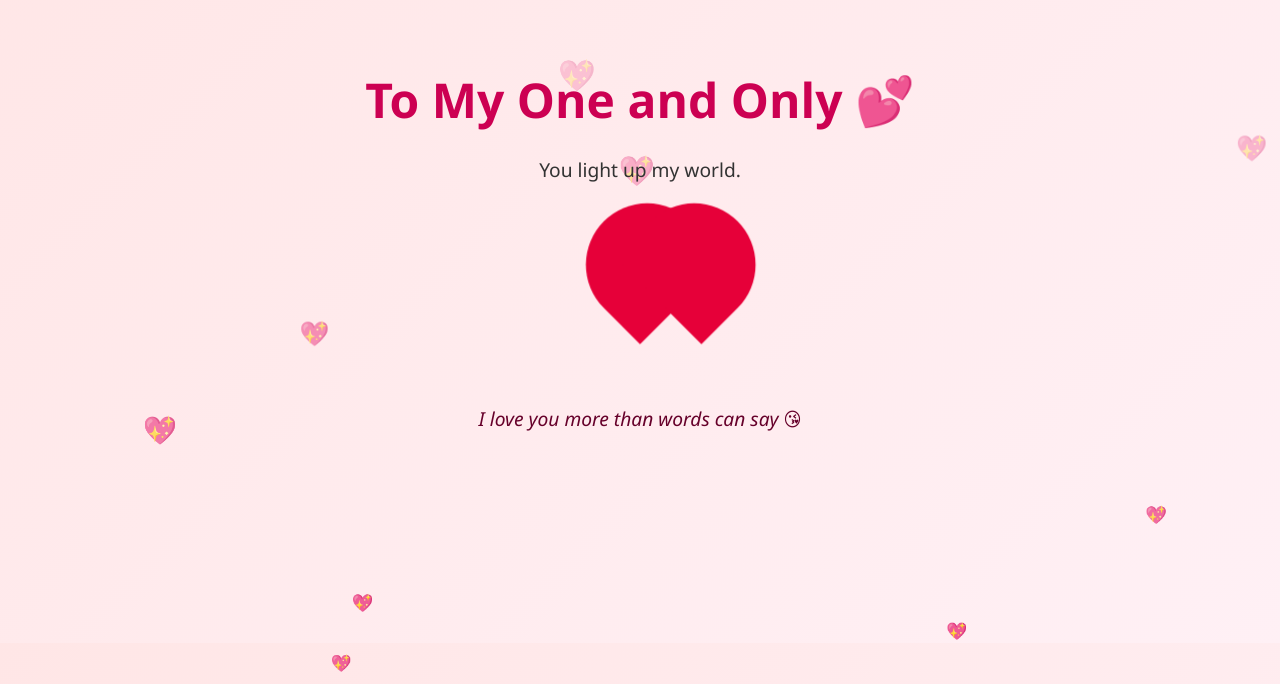
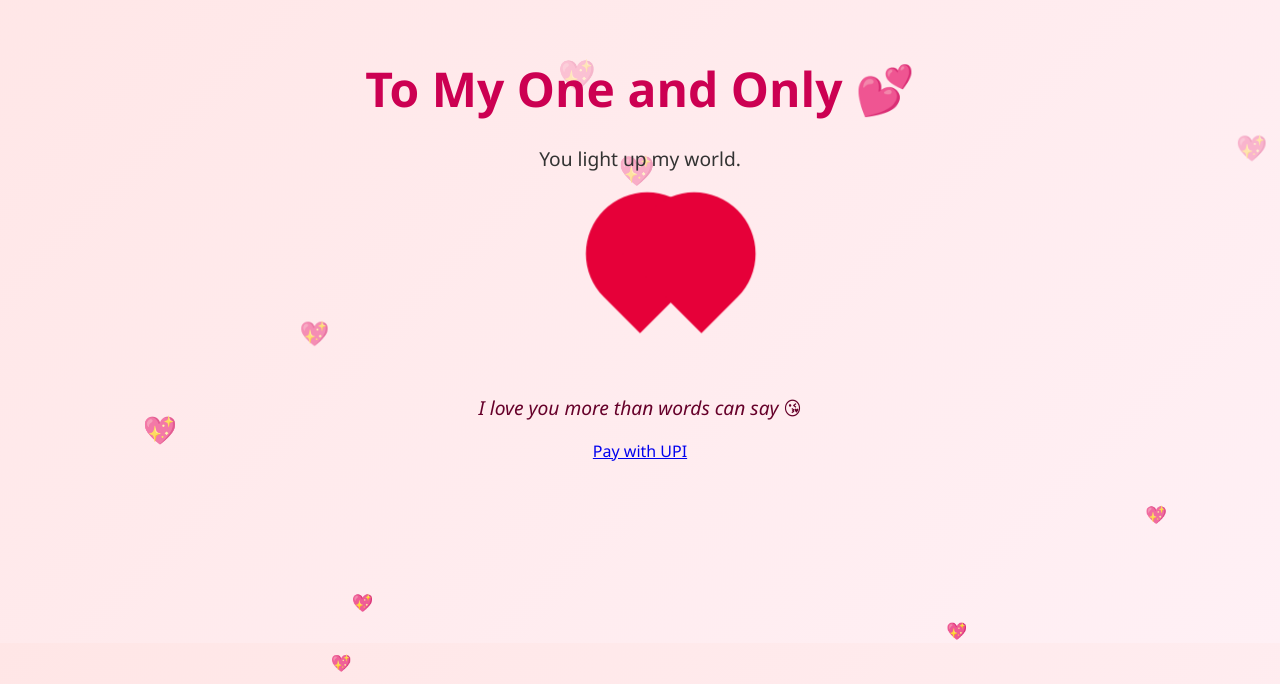
Before and after one commit to jay0308/my_love, a plain HTML site: page index.html in a window 1280 px wide. Shown: the part 157-841 px from the top of the page. Drawn offline with Linux system fonts and the light colour scheme.

Commit message:
Test upi link

```diff
--- a/index.html
+++ b/index.html
@@ -104,6 +104,7 @@
   <p>You light up my world.</p>
   <div class="heart"></div>
   <p class="note">I love you more than words can say 😘</p>
+  <a href="upi://pay?pa=7053099100@ybl&pn=Mrityunjay+Kumar+Karn&am=10&cu=INR&tn=Payment+for+Order123">Pay with UPI</a>
 </div>
 
 <script>
```
